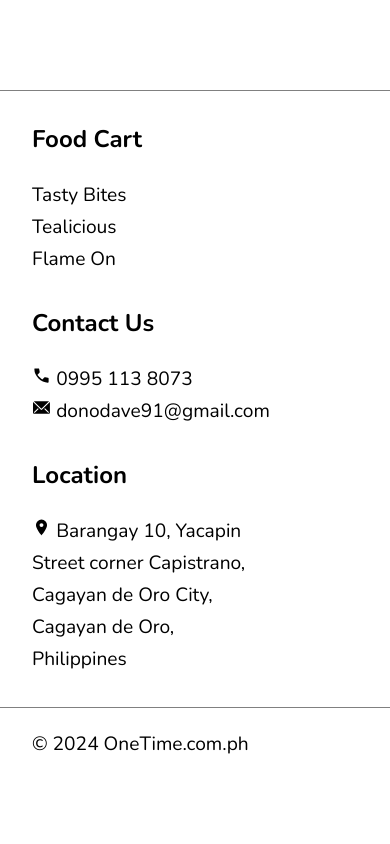
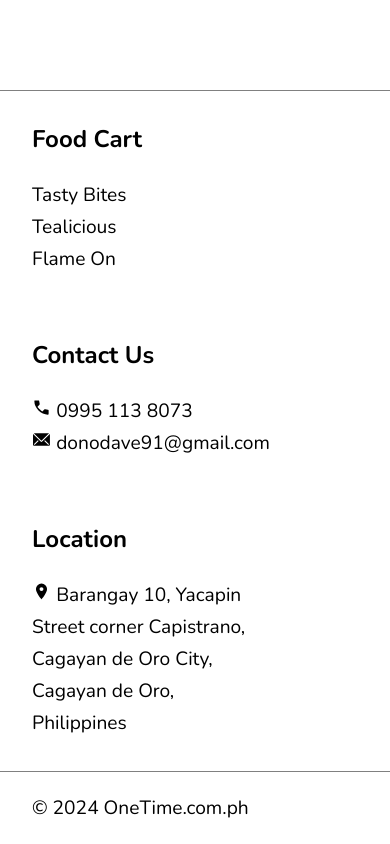
Before and after one commit to johncarlsurbano/OneTime-Website, a plain HTML site: page index.html in a window 390 px wide. Shown: the part 7585-8429 px from the top of the page. Before the commit the page ends 8365 px from the top, so only its background shows below. Drawn offline with nearby package versions, Linux system fonts and the light colour scheme; a web font is replaced by a local one.

Commit message:
8th commit footer margin

```diff
--- a/index.html
+++ b/index.html
@@ -311,12 +311,12 @@
                     <p>Flame On</p>
                 </div>
                 <div class="contact-us-footer">
-                    <h1 style="margin-top: 2rem;">Contact Us</h1>
+                    <h1>Contact Us</h1>
                     <p><span class="material-symbols--call"></span> 0995 113 8073</p>
                     <p><span class="clarity--email-solid"></span> donodave91@gmail.com</p>
                 </div>
                 <div class="location-footer">
-                    <h1 style="margin-top: 2rem;">Location</h1>
+                    <h1>Location</h1>
                     <p><span class="mdi--location"></span> Barangay 10, Yacapin Street corner Capistrano, Cagayan de Oro City, Cagayan de Oro, Philippines</p>
                 </div>
             </div>
--- a/style.css
+++ b/style.css
@@ -1099,6 +1099,9 @@ footer{
     .footer-content-top{
         flex-direction: column;
     }
+    .contact-us-footer h1, .location-footer h1{
+        margin-top: 4rem;
+    }
 }
 
   @media screen and (max-width: 600px) {
```
